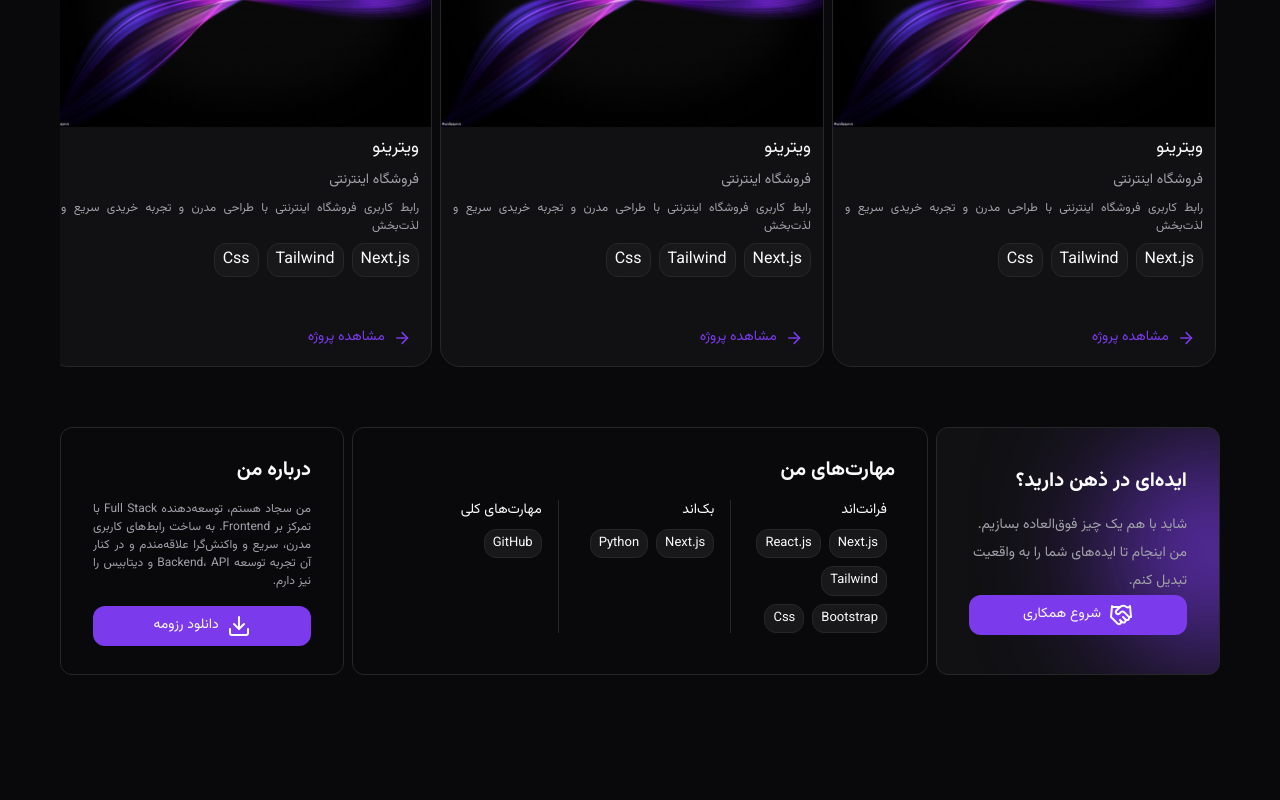
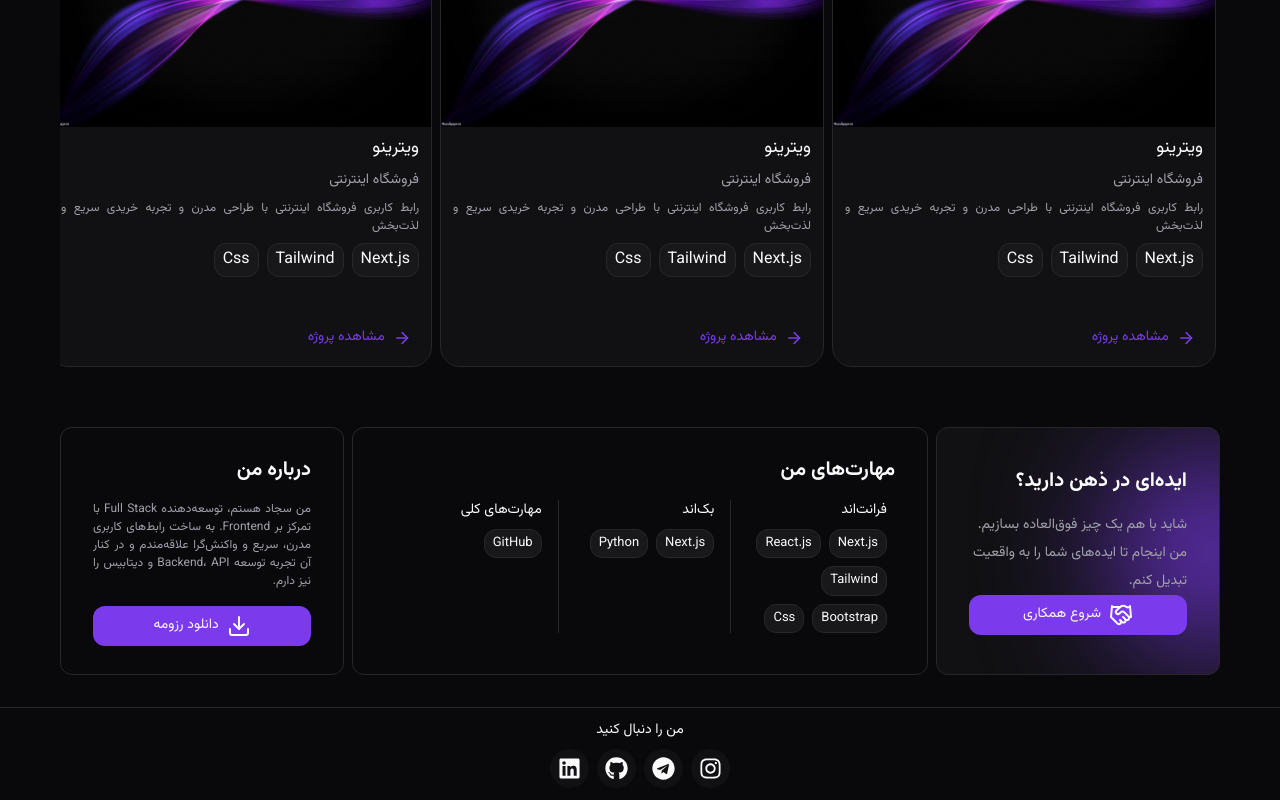
Before and after one commit to sajadzhzh/sajad-zhianjoo, a Next.js app: page / in a window 1280 px wide. Shown: the part 836-1636 px from the top of the page. Before the commit the page ends 1523 px from the top, so only its background shows below. Built offline with nearby package versions, Linux system fonts and the light colour scheme.

Commit message:
footer in half way

```diff
--- /dev/null
+++ b/Components/Footer/FollowMe.tsx
@@ -0,0 +1,36 @@
+import Link from "next/link";
+import { FaGithub, FaInstagram, FaLinkedin, FaTelegram } from "react-icons/fa";
+
+export default function FollowMe() {
+  return (
+    <div className="w-full lg:w-max flex flex-col gap-2">
+      <h2 className="text-[14px] text-center">من را دنبال کنید</h2>
+      <div className="flex gap-2">
+        <Link
+        href={""}
+        className="w-max p-2 rounded-full bg-(--surface) hover:bg-(--surface-hover) group"
+      >
+        <FaInstagram size={23} className="group-hover:text-red-500" />
+      </Link>
+      <Link
+        href={""}
+        className="w-max p-2 rounded-full bg-(--surface) hover:bg-(--surface-hover) group"
+      >
+        <FaTelegram size={23} className="group-hover:text-blue-700" />
+      </Link>
+      <Link
+        href={""}
+        className="w-max p-2 rounded-full bg-(--surface) hover:bg-(--surface-hover) group"
+      >
+        <FaGithub size={23} className="group-hover:text-gray-500" />
+      </Link>
+      <Link
+        href={""}
+        className="w-max p-2 rounded-full bg-(--surface) hover:bg-(--surface-hover) group"
+      >
+        <FaLinkedin size={23} className="group-hover:text-blue-500" />
+      </Link>
+      </div>
+    </div>
+  );
+}
--- /dev/null
+++ b/Components/Footer/Footer.tsx
@@ -0,0 +1,11 @@
+import FollowMe from "./FollowMe";
+
+export default function Footer() {
+  return (
+    <footer className="w-full border-t border-(--border) Container flex items-center justify-between">
+        <div></div>
+        <FollowMe />
+        <div></div>
+    </footer>
+  );
+}
--- a/Components/Info/Abilities/Index.tsx
+++ b/Components/Info/Abilities/Index.tsx
@@ -4,19 +4,19 @@ export default function Abilities() {
   return (
     <div className="xl:col-span-2 border border-(--border) rounded-xl px-8 py-7 flex flex-col gap-4">
       <h2 className="text-xl font-bold">مهارت‌های من</h2>
-      <div className="w-full flex items-center gap-2">
-        <div className="w-1/3 px-2 h-full border-e border-(--border) flex flex-col gap-2">
+      <div className="w-full flex flex-col xl:flex-row items-center gap-2">
+        <div className="w-full xl:w-1/3 px-2 h-full xl:border-e border-(--border) flex flex-col gap-2">
           <Sort
             heading="فرانت‌اند"
             items={["Next.js", "React.js", "Tailwind", "Bootstrap", "Css"]}
           />
         </div>
 
-        <div className="w-1/3 px-2 h-full border-e border-(--border) flex flex-col gap-2">
+        <div className="w-full xl:w-1/3 px-2 h-full xl:border-e border-(--border) flex flex-col gap-2">
           <Sort heading="بک‌اند" items={["Next.js", "Python"]} />
         </div>
 
-        <div className="w-1/3 px-2 h-full flex flex-col gap-2">
+        <div className="w-full xl:w-1/3 px-2 h-full flex flex-col gap-2">
           <Sort heading="مهارت‌های کلی" items={["GitHub"]} />
         </div>
       </div>
--- a/app/layout.tsx
+++ b/app/layout.tsx
@@ -2,6 +2,7 @@ import type { Metadata } from "next";
 import { Geist, Vazirmatn } from "next/font/google";
 import "./globals.css";
 import Header from "@/Components/Header/Index";
+import Footer from "@/Components/Footer/Footer";
 
 const geistSans = Geist({
   variable: "--font-geist-sans",
@@ -25,9 +26,10 @@ export default function RootLayout({ children }: LayoutProps<"/">) {
       dir="rtl"
       className={`${geistSans.variable} ${vazir.variable} h-full`}
     >
-      <body className="min-h-svh">
+      <body className="min-h-svh space-y-5">
         <Header />
         {children}
+        <Footer />
       </body>
     </html>
   );
--- a/package.json
+++ b/package.json
@@ -12,7 +12,8 @@
     "lucide-react": "^1.34.0",
     "next": "16.3.2",
     "react": "19.2.8",
-    "react-dom": "19.2.8"
+    "react-dom": "19.2.8",
+    "react-icons": "^5.7.0"
   },
   "devDependencies": {
     "@tailwindcss/postcss": "^4",
```
Also changed, not shown: 1 other file (tests, documents, lock files or other folders).
